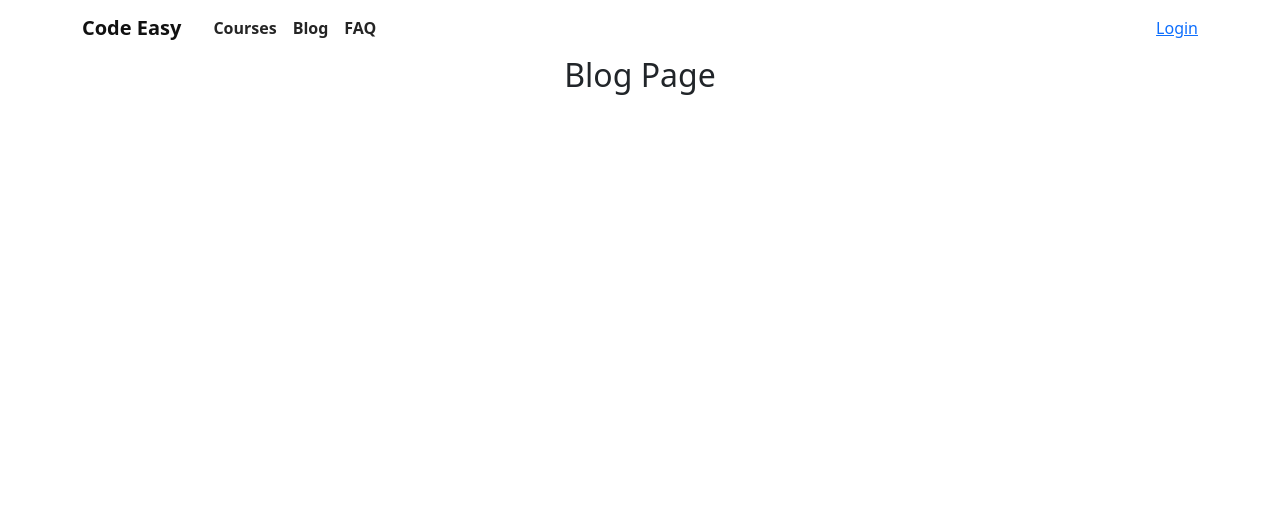
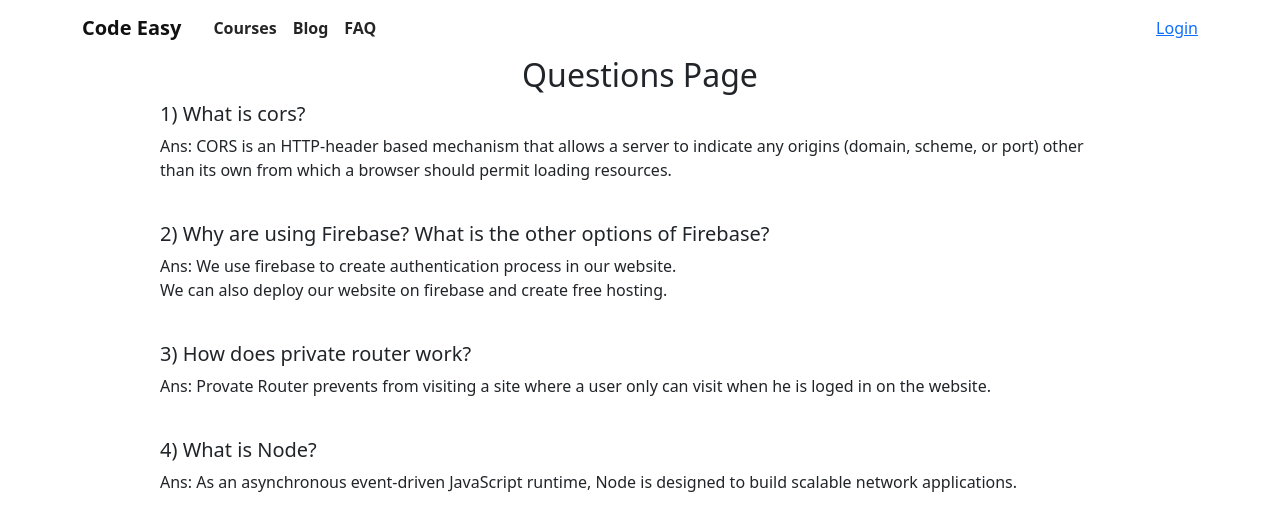
Before and after one commit to mahin-wd/Code-Easy, a React (Create React App) app: page /blog in a window 1280 px wide. Shown: the top 530 px of the page. Built offline with nearby package versions, Linux system fonts and the light colour scheme.

Commit message:
blog post added

```diff
--- a/src/All Components/Components/Blog/Blog.js
+++ b/src/All Components/Components/Blog/Blog.js
@@ -2,8 +2,28 @@ import React from 'react';
 
 const Blog = () => {
     return (
-        <div>
-            <h2>Blog Page</h2>
+        <div className='w-75 m-auto'>
+            <h2>Questions Page</h2>
+            <div  className='text-start mb-10'>
+                <h5>1) What is cors?</h5>
+                <p>Ans: CORS is an HTTP-header based mechanism that allows a server to indicate any origins (domain, scheme, or port) other than its own from which a browser should permit loading resources.</p>
+            </div>
+
+            <div  className='text-start mb-10'>
+                <h5>2) Why are using Firebase? What is the other options of Firebase?</h5>
+                <p>Ans: We use firebase to create authentication process in our website. <br />
+                We can also deploy our website on firebase and create free hosting.</p>
+            </div>
+
+            <div  className='text-start mb-10'>
+                <h5>3) How does private router work?</h5>
+                <p>Ans: Provate Router prevents from visiting a site where a user only can visit when he is loged in on the website.</p>
+            </div>
+
+            <div  className='text-start mb-10'>
+                <h5>4) What is Node?</h5>
+                <p>Ans: As an asynchronous event-driven JavaScript runtime, Node is designed to build scalable network applications.</p>
+            </div>
         </div>
     );
 };
```
